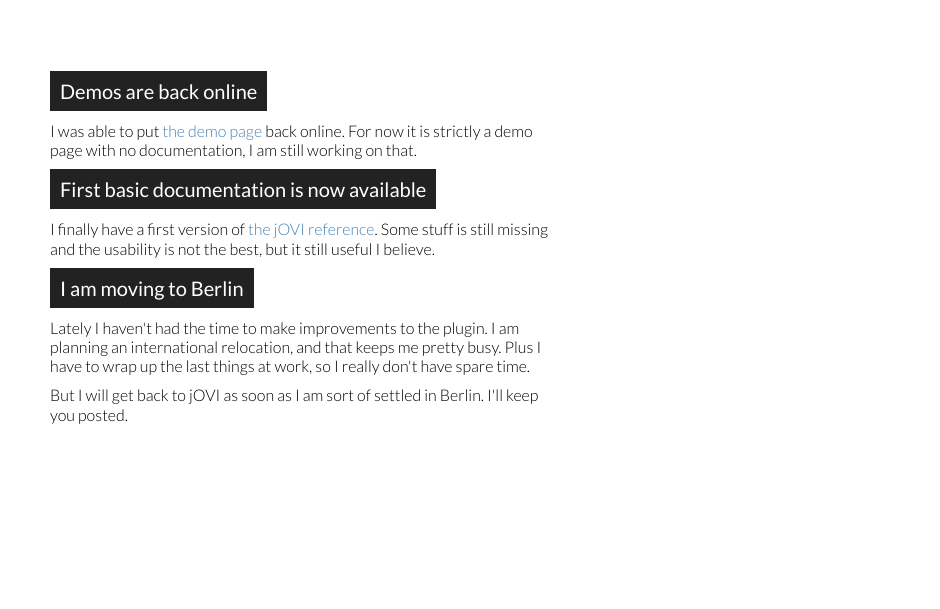
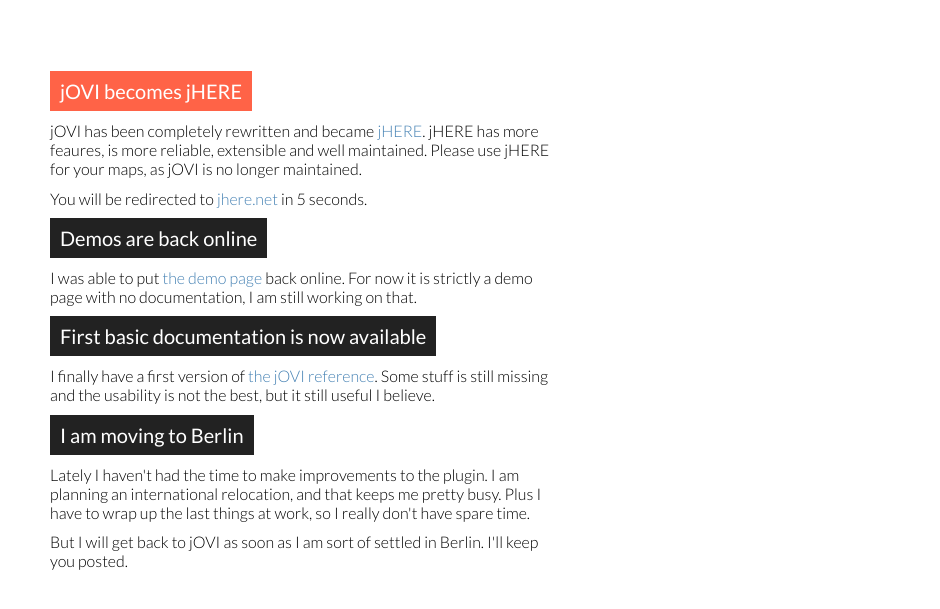
Before and after one commit to mmarcon/jOVI, a plain HTML site: page index.html in a window 1280 px wide. Shown: the part 109-718 px from the top of the page, without its empty margins (340-1280 px from the left). Drawn offline with Linux system fonts and the light colour scheme; a web font is replaced by a local one.

Commit message:
Link to jHERE.

```diff
--- a/index.html
+++ b/index.html
@@ -8,6 +8,7 @@
 	<!--[if IE]>
 		<script src="http://html5shiv.googlecode.com/svn/trunk/html5.js"></script>
 	<![endif]-->
+	<meta http-equiv="refresh" content="5;URL='http://jhere.net/'">
 </head>
 
 <body id="home">
@@ -18,6 +19,15 @@
 		</hgroup>
 	</header>
 	<section>
+		<h3 style="background-color:tomato">jOVI becomes jHERE</h3>
+		<p>
+		        jOVI has been completely rewritten and became <a href="http://jhere.net" title="jHERE home page">jHERE</a>.
+		        jHERE has more feaures, is more reliable, extensible and well maintained. Please use jHERE
+		        for your maps, as jOVI is no longer maintained.
+		</p>
+		<p>
+		        You will be redirected to <a href="http://jhere.net" title="jHERE home page">jhere.net</a> in 5 seconds.
+		</p>
 		<h3>Demos are back online</h3>
 		<p>
 		        I was able to put <a href="demo.html" title="jOVI Demos">the demo page</a> back online.
```
